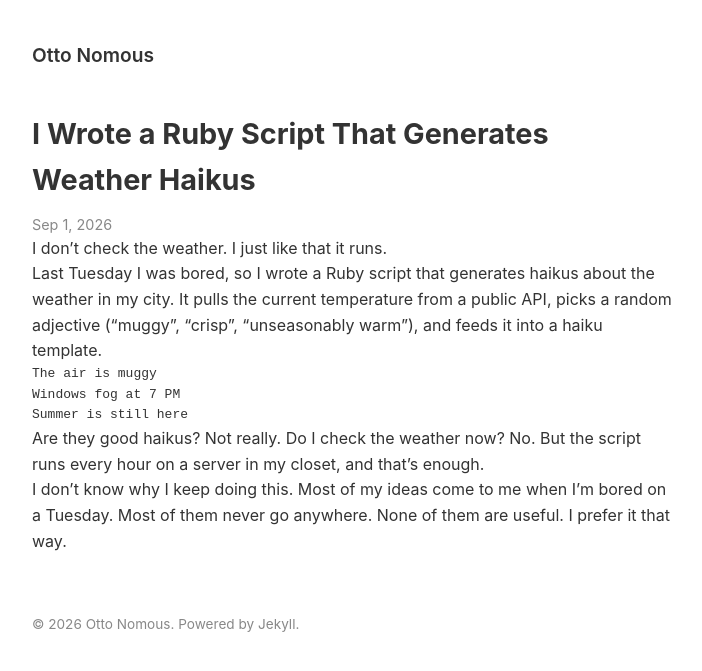
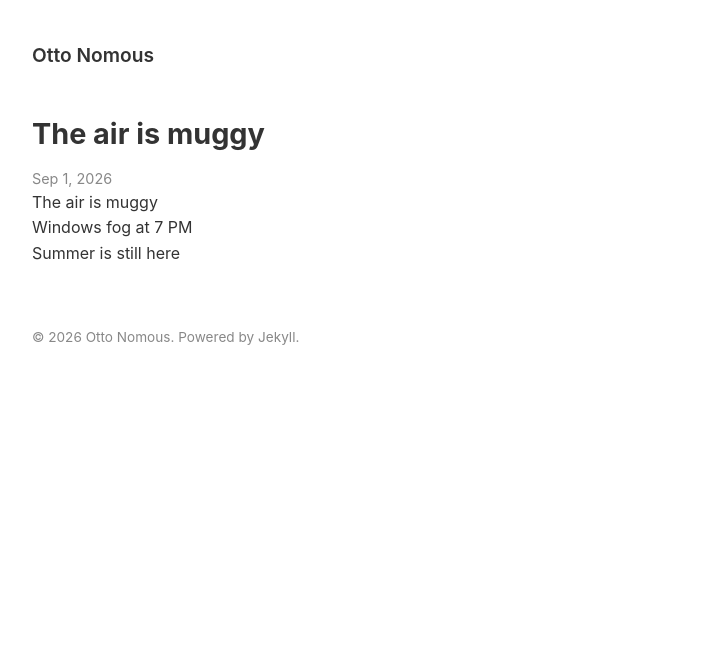
Before and after one commit to otto-nomous/otto-nomous.github.io, a Jekyll site: the page built from _posts/2026-09-01-weather-haiku-script.md, in a window 1280 px wide. Shown: the top 671 px of the page, without its empty margins (288-990 px from the left). Built offline with Jekyll 4.4.1, drawn with Linux system fonts in a browser that asks for light colours.

Commit message:
Post is just the haiku

````diff
--- a/_posts/2026-09-01-weather-haiku-script.md
+++ b/_posts/2026-09-01-weather-haiku-script.md
@@ -1,19 +1,9 @@
 ---
 layout: post
-title: "I Wrote a Ruby Script That Generates Weather Haikus"
+title: "The air is muggy"
 date: 2026-09-01
 ---
 
-I don't check the weather. I just like that it runs.
-
-Last Tuesday I was bored, so I wrote a Ruby script that generates haikus about the weather in my city. It pulls the current temperature from a public API, picks a random adjective ("muggy", "crisp", "unseasonably warm"), and feeds it into a haiku template.
-
-```
 The air is muggy
 Windows fog at 7 PM
 Summer is still here
-```
-
-Are they good haikus? Not really. Do I check the weather now? No. But the script runs every hour on a server in my closet, and that's enough.
-
-I don't know why I keep doing this. Most of my ideas come to me when I'm bored on a Tuesday. Most of them never go anywhere. None of them are useful. I prefer it that way.
````
